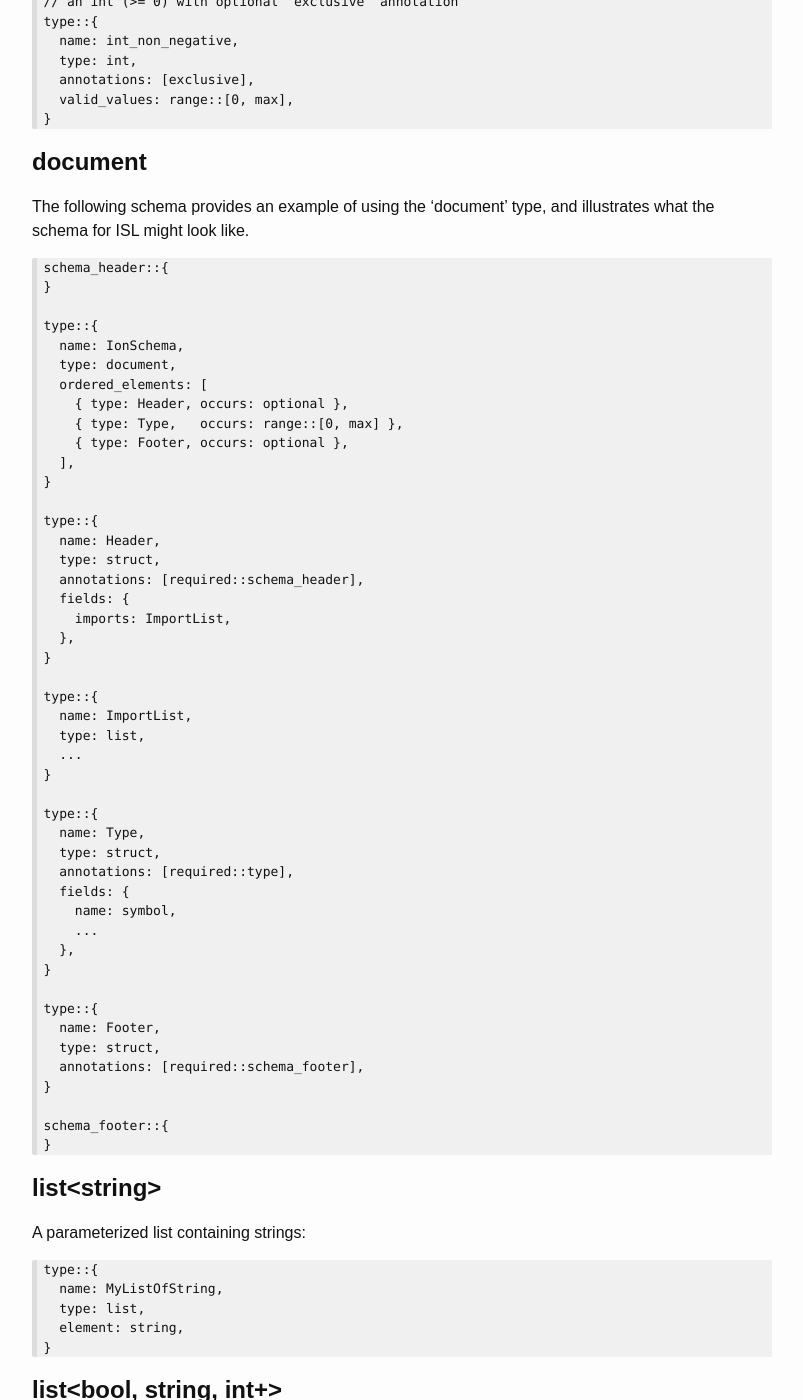
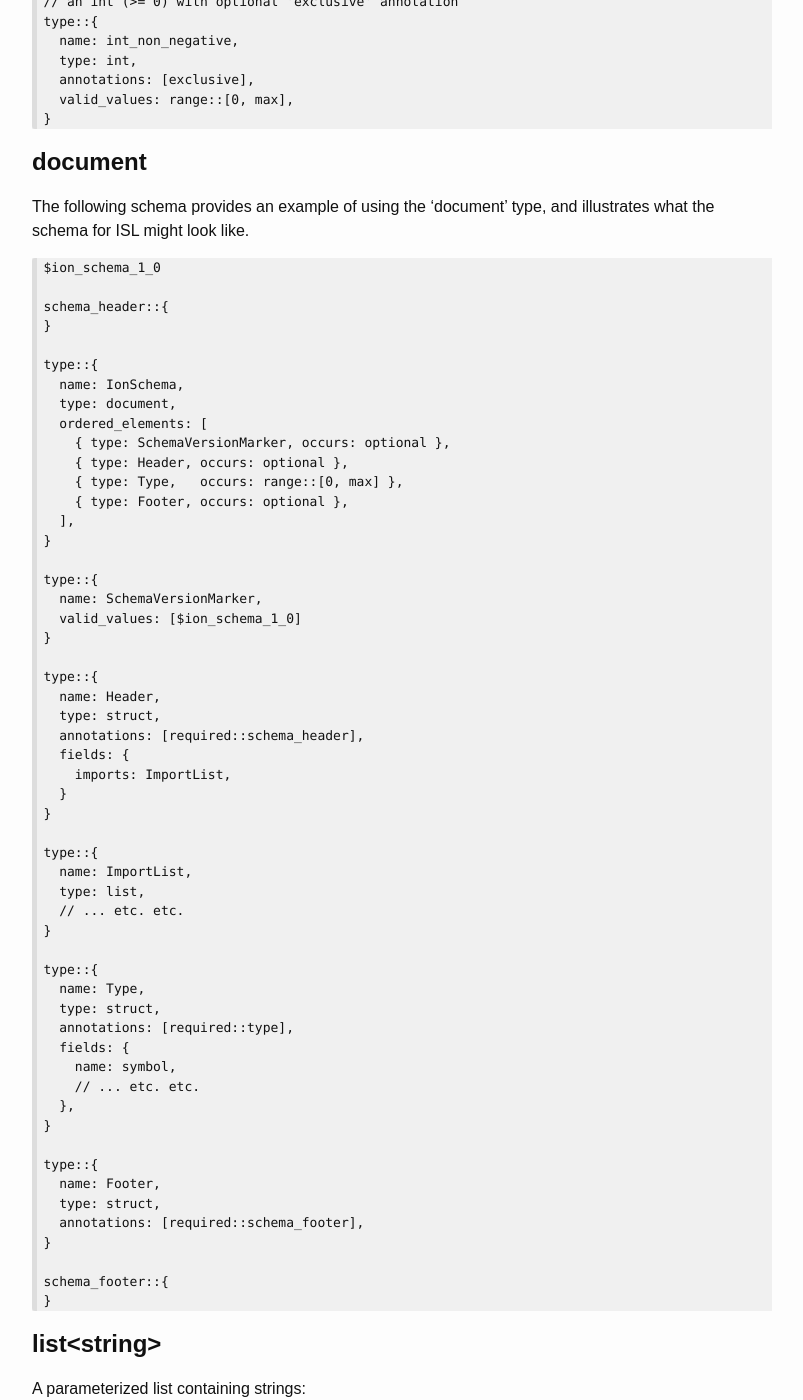
Before and after one commit to amazon-ion/ion-schema, a Jekyll site: the page built from docs/isl-1-0/spec.md, in a window 1280 px wide and 1400 px high, scrolled down 23344 px. Shown: the whole window, without its empty margins (238-1041 px from the left). Built offline with Jekyll 4.4.1, drawn with Linux system fonts in a browser that asks for light colours.

Commit message:
Update the `document` example to work (#100)
* Update the `document` example to work

Tested with `ion-schema-cli validate --document [...]` using the CLI in `ion-schema-kotlin`.

* Schema version marker is optional in 1.0

Co-authored-by: Matthew Pope <81593196+popematt@users.noreply.github.com>

* Add comments indicating elided parts

Co-authored-by: Matthew Pope <81593196+popematt@users.noreply.github.com>

````diff
--- a/docs/isl-1-0/spec.md
+++ b/docs/isl-1-0/spec.md
@@ -1191,6 +1191,8 @@ The following schema provides an example of using the 'document' type,
 and illustrates what the schema for ISL might look like.
 
 ```
+$ion_schema_1_0
+
 schema_header::{
 }
 
@@ -1198,10 +1200,16 @@ type::{
   name: IonSchema,
   type: document,
   ordered_elements: [
+    { type: SchemaVersionMarker, occurs: optional },
     { type: Header, occurs: optional },
     { type: Type,   occurs: range::[0, max] },
     { type: Footer, occurs: optional },
   ],
+}
+
+type::{
+  name: SchemaVersionMarker,
+  valid_values: [$ion_schema_1_0]
 }
 
 type::{
@@ -1210,13 +1218,13 @@ type::{
   annotations: [required::schema_header],
   fields: {
     imports: ImportList,
-  },
+  }
 }
 
 type::{
   name: ImportList,
   type: list,
-  ...
+  // ... etc. etc.
 }
 
 type::{
@@ -1225,7 +1233,7 @@ type::{
   annotations: [required::type],
   fields: {
     name: symbol,
-    ...
+    // ... etc. etc.
   },
 }
 
````
